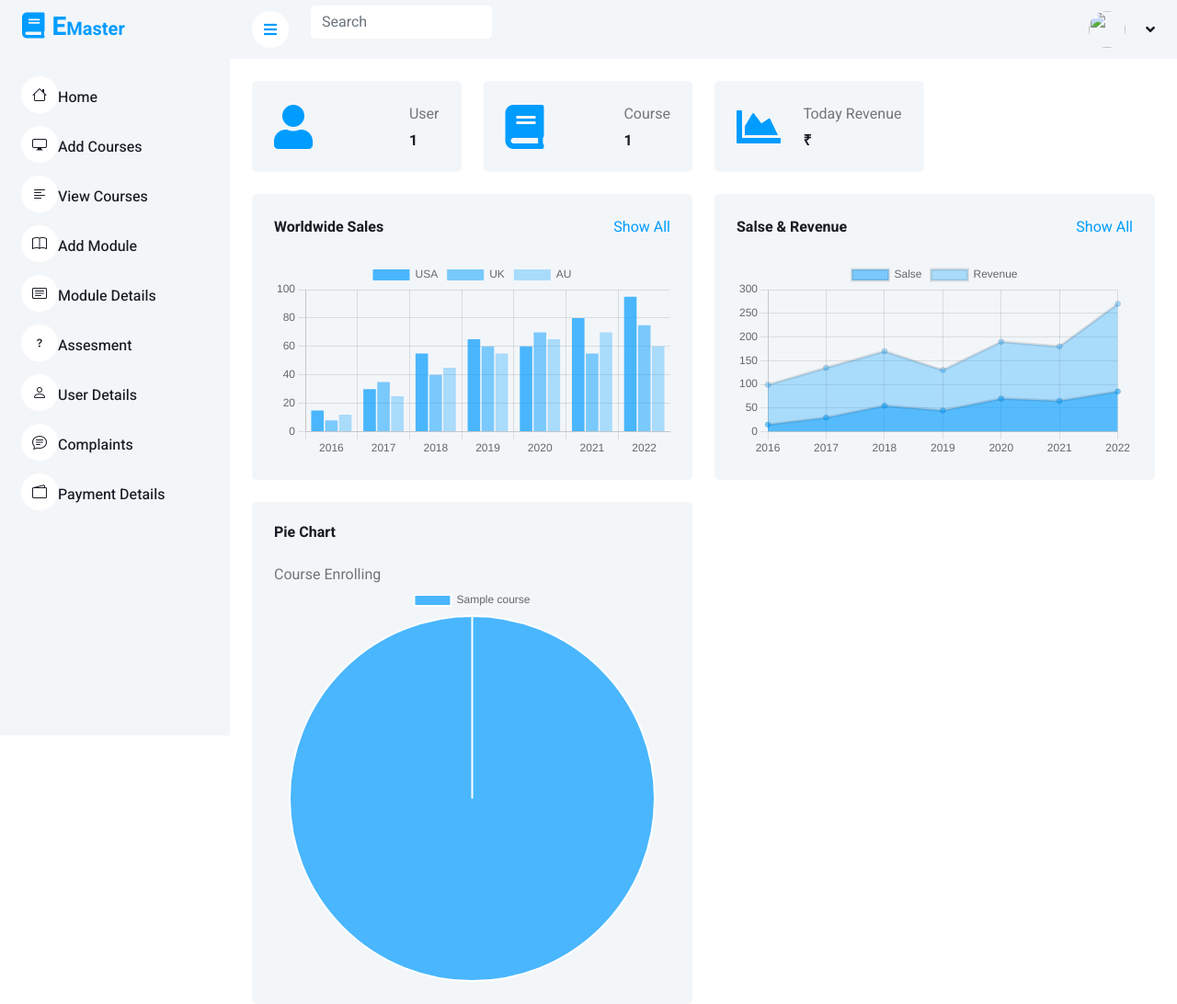
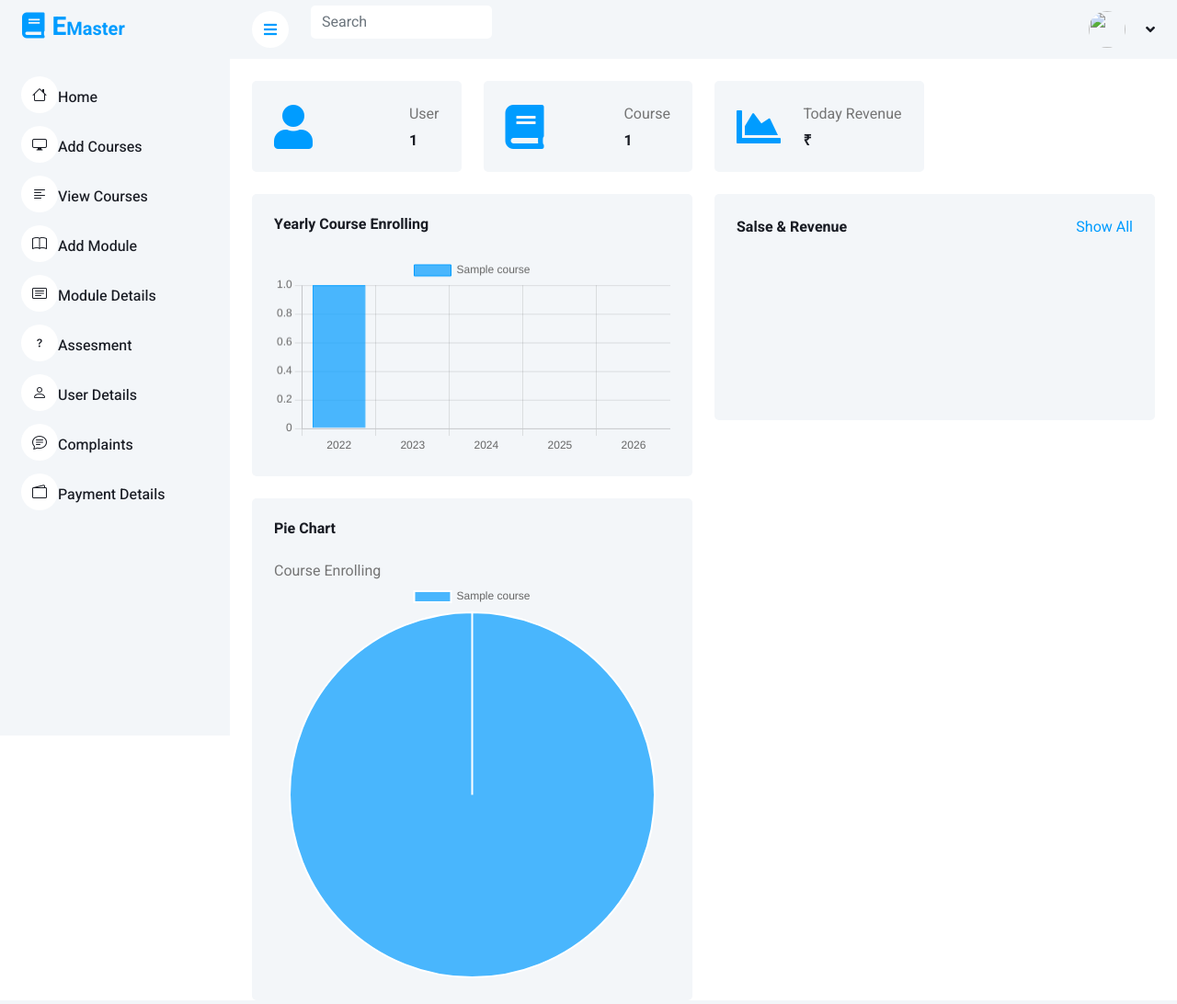
Before and after one commit to Chakkkiii/Django_Project, a Django app: page /admin/ in a window 1280 px wide. Shown: the whole page at 92% size. After the commit the page ends 1062 px from the top, so only its background shows below. Run offline with Django 4.2, Linux system fonts and the light colour scheme; tables that the repository leaves empty hold one stand-in row (values such as "Sample post"); a map, chart or similar area stays blank; some libraries are stand-ins or nearby versions.

Commit message:
Yearly Enrolled Course Bar Chart

```diff
--- a/myproject/Template/admin.html
+++ b/myproject/Template/admin.html
@@ -58,10 +58,9 @@
                     <div class="col-sm-12 col-xl-6">
                         <div class="bg-light text-center rounded p-4">
                             <div class="d-flex align-items-center justify-content-between mb-4">
-                                <h6 class="mb-0">Worldwide Sales</h6>
-                                <a href="">Show All</a>
+                                <h6 class="mb-0">Yearly Course Enrolling</h6>
                             </div>
-                            <canvas id="worldwide-sales"></canvas>
+                            <canvas id="yearly-enrollments"></canvas>
                         </div>
                     </div>
                     <div class="col-sm-12 col-xl-6">
@@ -105,6 +104,47 @@
                                 responsive: true
                             }
                         });
+
+                         // Yearly Enrollments Chart
+                        var ctx2 = $("#yearly-enrollments").get(0).getContext("2d");
+
+                        var datasets = [
+                            {% for course_data in yearly_enrollment_data %}
+                            {
+                                label: "{{ course_data.course_name }}",
+                                data: [{% for enrollment in course_data.enrollment_data %}{{ enrollment.enrollment_count }},{% endfor %}],
+                                backgroundColor: [
+                                    'rgba(0, 156, 255, 0.7)',
+                                    'rgba(0, 156, 255, 0.5)',
+                                    'rgba(0, 156, 255, 0.3)',
+                                    'rgba(0, 156, 255, 0.1)',
+                                    'rgba(0, 156, 255, 0.05)',
+                                    // Add more colors if needed
+                                ],
+                                borderWidth: 1,
+                                borderColor: 'rgba(0, 156, 255, 1)',
+                            },
+                            {% endfor %}
+                        ];
+
+                        var myChart2 = new Chart(ctx2, {
+                            type: "bar",
+                            data: {
+                                labels: ["2022", "2023", "2024", "2025", "2026"],
+                                datasets: datasets,
+                            },
+                            options: {
+                                responsive: true,
+                                scales: {
+                                    x: {
+                                        stacked: false
+                                    },
+                                    y: {
+                                        stacked: false
+                                    }
+                                }
+                            }
+                        });
                     </script>
 
 
--- a/myproject/myapp/views.py
+++ b/myproject/myapp/views.py
@@ -217,7 +217,14 @@
     context = {'courses': courses}
     return render(request,'index.html',context)
 
-
+import datetime
+from django.db.models import Count
+from django.db.models.functions import ExtractYear
+from django.shortcuts import render
+import matplotlib.pyplot as plt
+from io import BytesIO
+import base64
+import random
 def admin(request):
     # Count the number of users
     users = Account.objects.filter(is_user=True).count()
@@ -249,9 +256,45 @@
     buffer.seek(0)
     chart_image = base64.b64encode(buffer.getvalue()).decode('utf-8')
 
-    # Pass the chart image as context to the template
-    return render(request, 'admin.html', {'user': users, 'cou':cou,'courses_data': courses_data, 'chart_image': chart_image})
+   # Calculate the number of successful payments for each course
+    courses_data = []
+    for c in courses:
+        num_payments = Payment.objects.filter(product=c, paid=True).count()
+        courses_data.append({'course_name': c.course_name, 'num_payments': num_payments})
 
+    # Shuffle the courses for better visualization
+    courses_data = shuffle(courses_data)
+
+    # Extract data for the pie chart
+    labels = [course['course_name'] for course in courses_data]
+    data = [course['num_payments'] for course in courses_data]
+
+    # Generate the pie chart
+    fig, ax = plt.subplots()
+    ax.pie(data, labels=labels, autopct='%1.1f%%', startangle=90)
+    ax.axis('equal')  # Equal aspect ratio ensures that the pie chart is drawn as a circle
+
+    # Save the pie chart to a BytesIO buffer
+    buffer = BytesIO()
+    plt.savefig(buffer, format='png')
+    buffer.seek(0)
+    chart_image = base64.b64encode(buffer.getvalue()).decode('utf-8')
+
+    # Get yearly enrollment data for each course
+    yearly_enrollment_data = []
+    for c in courses:
+        enrollment_by_year = (
+            Payment.objects
+            .filter(product=c, paid=True)
+            .annotate(year=ExtractYear('created_at'))
+            .values('year')
+            .annotate(enrollment_count=Count('id'))
+            .order_by('year')
+        )
+        yearly_enrollment_data.append({'course_name': c.course_name, 'enrollment_data': enrollment_by_year})
+
+    # Pass the data as context to the template
+    return render(request, 'admin.html', {'user': users, 'cou': cou, 'courses_data': courses_data, 'chart_image': chart_image, 'yearly_enrollment_data': yearly_enrollment_data})
 
 def searchbar(request):
     query = request.GET.get('q')
@@ -594,7 +637,6 @@
 
 #     send_mail(subject, plain_message, from_email, to_email, html_message=message)
 
-
 def course_single(request, course_id):
     course_instance = get_object_or_404(course, course_id=course_id)
     videos = Video.objects.filter(course=course_instance)
@@ -606,6 +648,7 @@
         'weeks_range': range(1, course_instance.course_week + 1),
     }
     return render(request, 'course_single.html', context)
+
 
 
 def My_Course(request):
```
Also changed, not shown: 1 other file.
